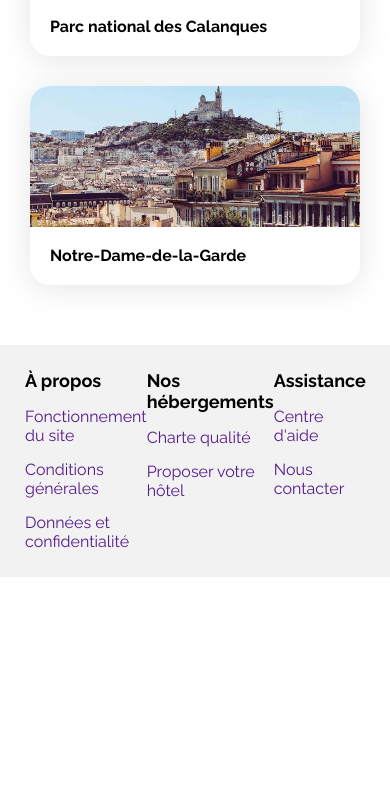
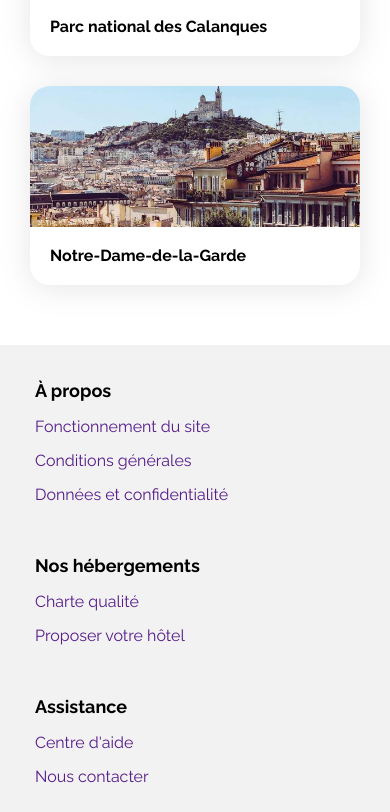
Before and after one commit to loic-prosi/oc-web-dev-p2, a website: page src/index.html in a window 390 px wide. Shown: the part 3544-4356 px from the top of the page. Before the commit the page ends 4121 px from the top, so only its background shows below. Drawn offline with Linux system fonts and the light colour scheme.

Commit message:
style added media queries in footer

```diff
--- a/src/css/footer.css
+++ b/src/css/footer.css
@@ -36,3 +36,20 @@
 .footer-menu-list-item a:focus {
   color: var(--main-color-darken-50);
 }
+
+/****** Media queries ***********/
+
+/* Small devices (phones, less than 768px) */
+@media (max-width: 768px) {
+  footer {
+    flex-direction: column;
+  }
+
+  .footer-menu {
+    margin: 10px 0 0 10px;
+  }
+
+  .footer-menu:not(:first-child) {
+    margin-top: 20px;
+  }
+}
```
